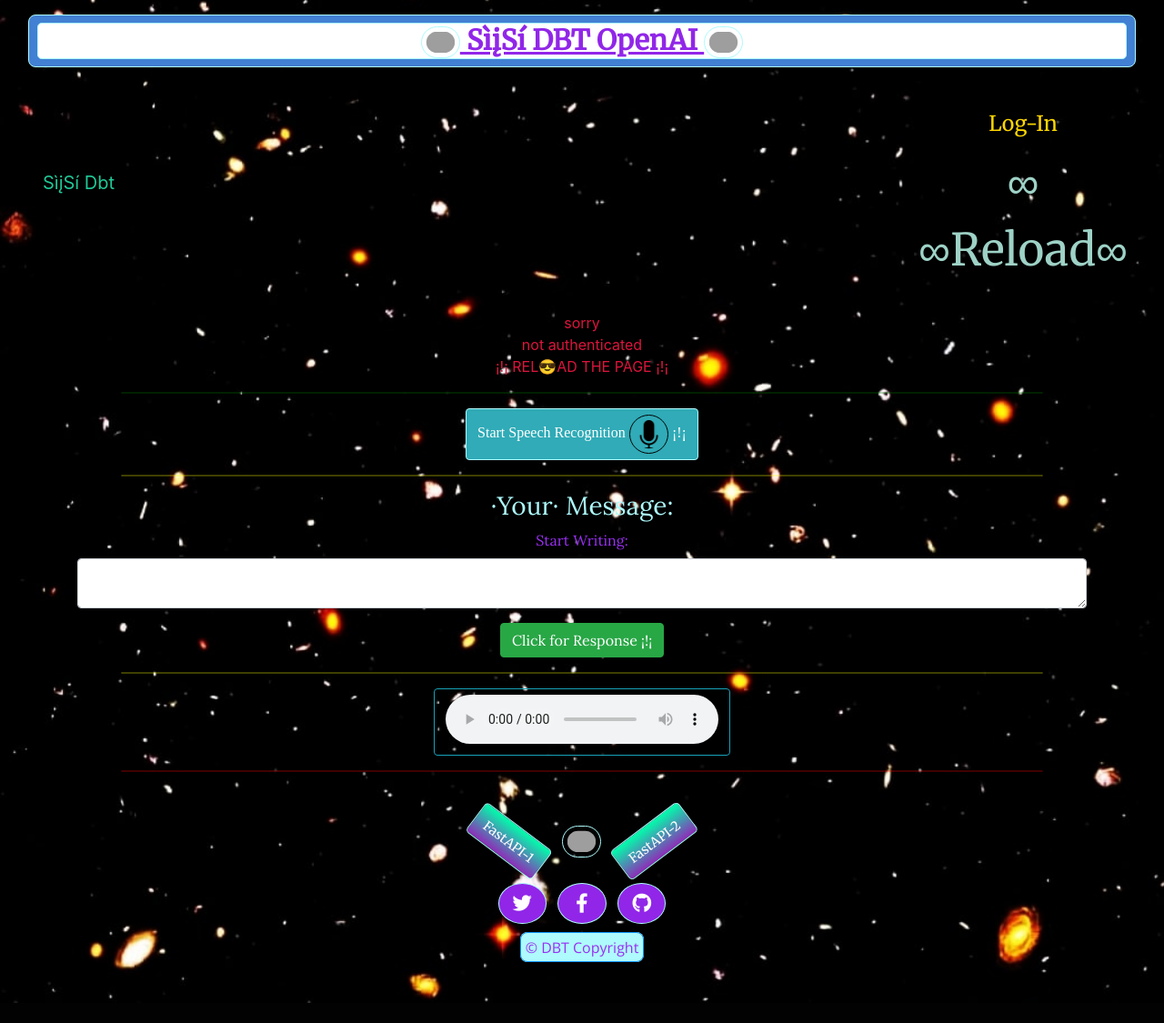
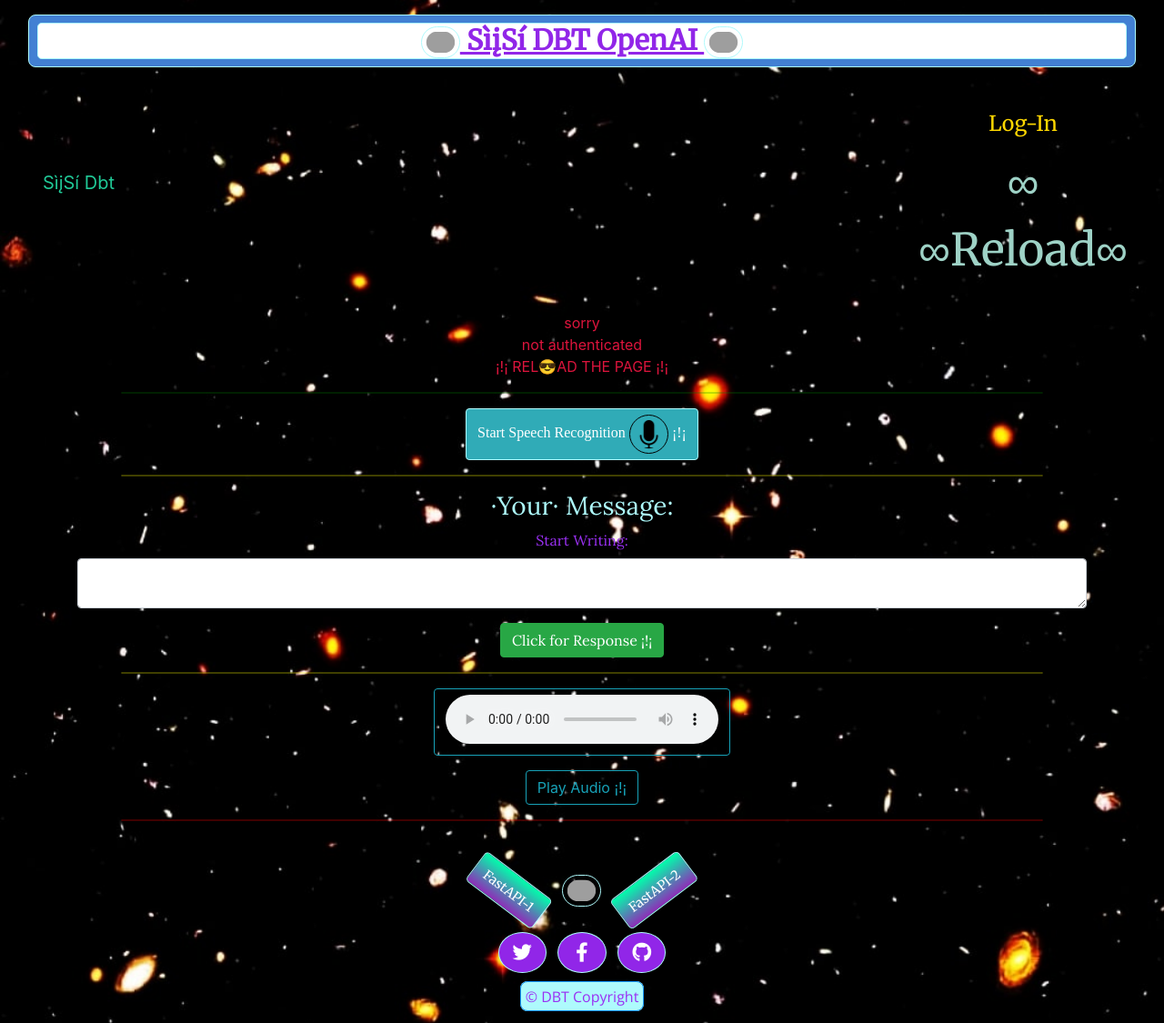
Before and after one commit to isaacaisha/dbt-openai, a Flask app: template templates/conversation-interface.html in a window 1280 px wide. Shown: the top 1125 px of the page at 91% size. Before the commit the page ends 1103 px from the top, so only its background shows below. Run offline with Flask 3, Linux system fonts and the light colour scheme; the template is opened without the code that fills it: values that come from a table or form of the project are taken from there, others are empty; parts of the project's set-up code (start-up, migrations or seed data) failed here and were passed over; some libraries are stand-ins or nearby versions; grey boxes are pictures that could not be loaded.

Commit message:
add play audio btn

```diff
--- a/static/js/speech.js
+++ b/static/js/speech.js
@@ -84,6 +84,7 @@ function handleOtherError(status) {
 
 // Send a request with an empty prompt to trigger the response on page load
 document.addEventListener("DOMContentLoaded", function () {
+    sendRequest(requestBody);
     // Auto-play the audio when it's ready
     document.getElementById('response-audio').onloadedmetadata = function () {
         this.play();
@@ -94,5 +95,4 @@ document.addEventListener("DOMContentLoaded", function () {
         var audio = document.getElementById('response-audio');
         audio.play();
     });
-    sendRequest(requestBody);
 });
--- a/templates/conversation-interface.html
+++ b/templates/conversation-interface.html
@@ -148,19 +148,17 @@
     </div>
 
     <div class="text-center">
-        <button  id="playAudioButton" type="button" class="submit btn btn-outline-info mb-3">
+        <button  id="" type="button" class="submit btn btn-outline-info mb-3">
             <audio controls >
             <source src="{{ url_for('serve_audio') }}" type="audio/mp3">
                 Your browser does not support the audio element.
         </audio>
         </button>
-        <!--
         <br>
-        <button id="playAudioButton" type="button" class="submit btn btn-outline-info"
+        <button id="playAudioButton" type="button" class="submit btn btn-outline-info mb-3"
                 style="--bs-btn-padding-y: .25rem; --bs-btn-padding-x: 1rem; --bs-btn-font-size: 1.3rem;border: solid .1rem">
             Play Audio ¡!¡
         </button>
-        -->
     </div>
 
     <hr class="mb-5" style="color:red">
```
